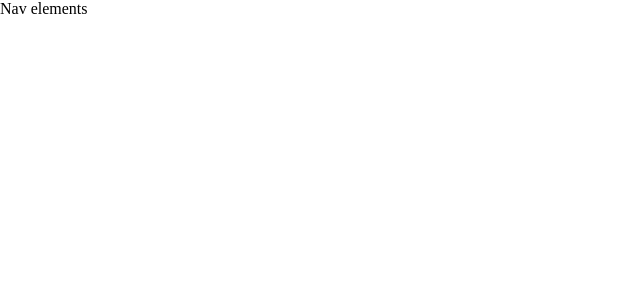
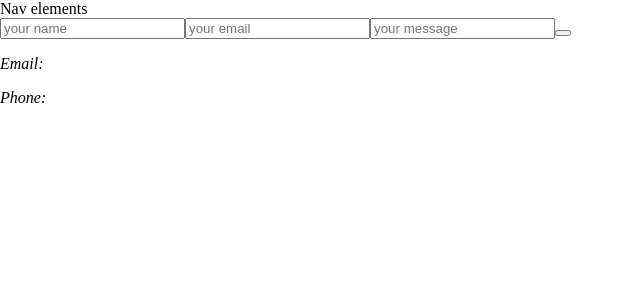
Before and after one commit to michalzagrodzki/Simple-Vue-App, a Vue app: page /contact in a window 1280 px wide. Shown: the top 300 px of the page, without its empty margins (0-640 px from the left). Built offline with nearby package versions, Linux system fonts and the light colour scheme; a web font is replaced by a local one.

Commit message:
Outline template in Contact component

```diff
--- a/src/components/Contact.vue
+++ b/src/components/Contact.vue
@@ -4,11 +4,32 @@
     <section>
       <div class="contact-head-section">
         <h1>{{ title }}</h1>
-        <h2>{{ caption.subtitle }}</h2>
       </div>
     </section>
     <section>
       <div class="contact-form-section">
+        <h2>{{ caption.subtitle }}</h2>
+        <h4>{{ caption.text }}</h4>
+        <form>
+          <input type="text" placeholder="your name">
+          <input type="text" placeholder="your email">
+          <input type="text" placeholder="your message">
+          <button class="submit-button">{{ submitText }}</button>
+        </form>
+      </div>
+    </section>
+    <section>
+      <div class="contact-address-section">
+        <h2>{{ contact.title }}</h2>
+        <p>{{ contact.street }}</p>
+        <p>{{ contact.city }}</p>
+        <p>{{ contact.postcode }}</p>
+        <div class="contact-details">
+          <em>Email:</em>
+          <p>{{ contact.email}}</p>
+          <em>Phone:</em>
+          <p>{{ contact.phone}}</p>
+        </div>
       </div>
     </section>
   </div>
@@ -51,9 +72,38 @@ export default {
 
 .contact-head-section {
 
+  h1 {
+
+  }
 }
 
 .contact-form-section {
 
+  h2 {
+
+  }
+  h4 {
+
+  }
+}
+
+.contact-address-section {
+
+  h2 {
+
+  }
+  p {
+
+  }
+}
+
+.contact-details {
+
+  em {
+
+  }
+  p {
+
+  }
 }
 </style>
```
